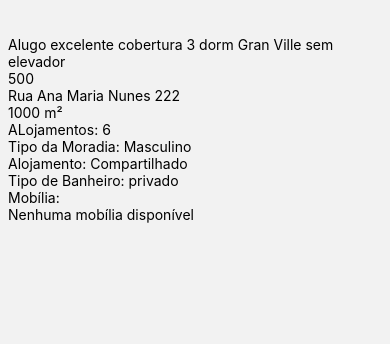
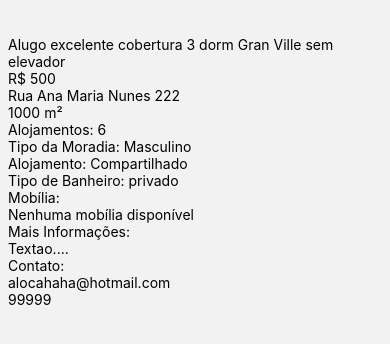
Before and after one commit to Mathgobbo/listagem-moradias, a React Native app: screen / in a window 390 px wide. Both pictures are taken after a click on the element 195 px from the left and 134 px from the top of the page. Shown: the part 236-580 px from the top of the page. Built offline with nearby package versions, Linux system fonts and the light colour scheme.

Commit message:
Agora com vídeos

```diff
--- a/components/LivingDetails.js
+++ b/components/LivingDetails.js
@@ -1,9 +1,10 @@
 import * as React from "react";
 import { Text, View, Image, StyleSheet, Dimensions, FlatList } from "react-native";
 import Swiper from "react-native-swiper/src";
-// import Video from "react-native-video";
+import { Video, AVPlaybackStatus } from "expo-av";
 
 const { width } = Dimensions.get("window");
+
 export function LivingDetails({ route, navigation }) {
   const { moradia } = route.params;
   let swiperItems = [];
@@ -14,13 +15,13 @@ export function LivingDetails({ route, navigation }) {
       </View>
     );
   }
-  // for (let video of moradia.video) {
-  //   swiperItems.push(
-  //     <View style={styles.slide} key={video}>
-  //       <Video style={styles.image} source={{ uri: video }} />
-  //     </View>
-  //   );
-  // }
+  for (let video of moradia.video) {
+    swiperItems.push(
+      <View style={styles.slide} key={video}>
+        <Video style={styles.image} resizeMode="cover" isLooping useNativeControls source={{ uri: video }} />
+      </View>
+    );
+  }
 
   return (
     <View>
@@ -31,10 +32,10 @@ export function LivingDetails({ route, navigation }) {
       </View>
       <View style={{ padding: 8 }}>
         <Text>{moradia?.nome}</Text>
-        <Text>{moradia?.valor}</Text>
+        <Text>R$ {moradia?.valor}</Text>
         <Text>{moradia?.endereco}</Text>
         <Text>{moradia?.area} m²</Text>
-        <Text>ALojamentos: {moradia?.qtdAlojamentos}</Text>
+        <Text>Alojamentos: {moradia?.qtdAlojamentos}</Text>
         <Text>Tipo da Moradia: {moradia?.tipoMoradia}</Text>
         <Text>Alojamento: {moradia?.tipoAlojamento}</Text>
         <Text>Tipo de Banheiro: {moradia?.tipoBanheiro}</Text>
@@ -46,6 +47,11 @@ export function LivingDetails({ route, navigation }) {
             <Text>Nenhuma mobília disponível</Text>
           )}
         </View>
+        <Text>Mais Informações:</Text>
+        <Text>{moradia.otherInfo}</Text>
+        <Text>Contato:</Text>
+        <Text>{moradia.email}</Text>
+        <Text>{moradia.telefone}</Text>
       </View>
     </View>
   );
--- a/package.json
+++ b/package.json
@@ -12,6 +12,7 @@
     "@react-navigation/native": "*",
     "@react-navigation/native-stack": "*",
     "expo": "~44.0.0",
+    "expo-av": "~10.2.0",
     "expo-constants": "~13.0.2",
     "expo-status-bar": "~1.2.0",
     "react": "17.0.1",
```
Also changed, not shown: 1 other file (tests, documents, lock files or other folders).
